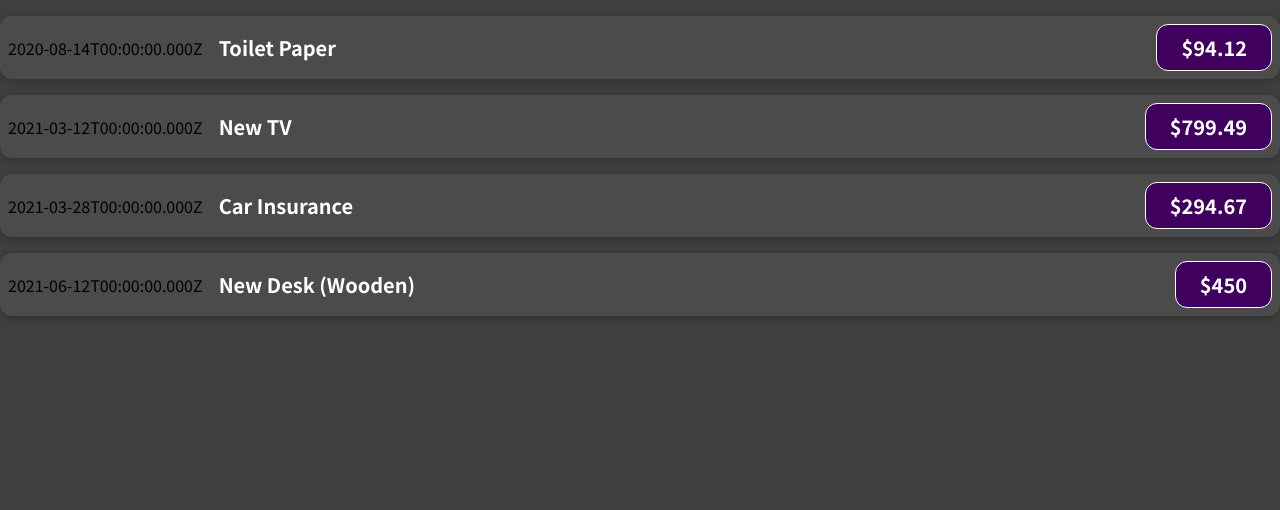
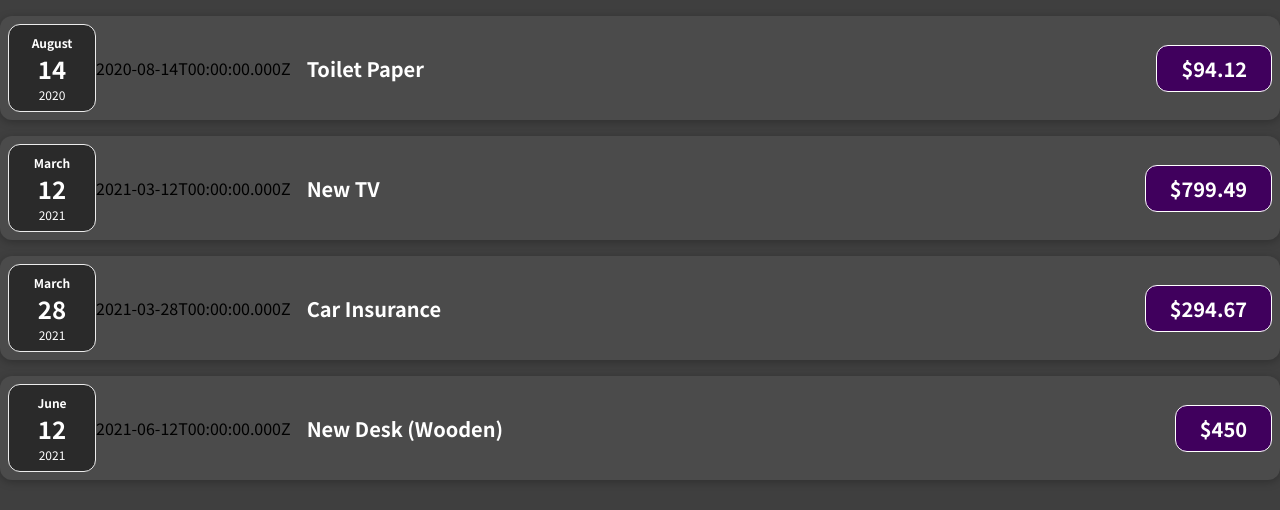
Before and after one commit to MunjeongDev/react-complete-guide, a JavaScript app: page / in a window 1280 px wide. Shown: the top 510 px of the page. Built offline with nearby package versions, Linux system fonts and the light colour scheme.

Commit message:
컴포넌트 분할:ExpenseDate

```diff
--- /dev/null
+++ b/src/components/ExpenseDate.css
@@ -0,0 +1,26 @@
+.expense-date {
+  display: flex;
+  flex-direction: column;
+  width: 5.5rem;
+  height: 5.5rem;
+  border: 1px solid #ececec;
+  background-color: #2a2a2a;
+  color: white;
+  border-radius: 12px;
+  align-items: center;
+  justify-content: center;
+}
+
+.expense-date__month {
+  font-size: 0.75rem;
+  font-weight: bold;
+}
+
+.expense-date__year {
+  font-size: 0.75rem;
+}
+
+.expense-date__day {
+  font-size: 1.5rem;
+  font-weight: bold;
+}
--- /dev/null
+++ b/src/components/ExpenseDate.js
@@ -0,0 +1,17 @@
+import './ExpenseDate.css';
+
+function ExpenseDate(props) {
+  const month = props.date.toLocaleString('en-US', { month: 'long' });
+  const day = props.date.toLocaleString('en-US', { day: '2-digit' });
+  const year = props.date.getFullYear();
+
+  return (
+    <div className="expense-date">
+      <div className="expense-date__month">{month}</div>
+      <div className="expense-date__day">{day}</div>
+      <div className="expense-date__year">{year}</div>
+    </div>
+  );
+}
+
+export default ExpenseDate;
--- a/src/components/ExpenseItem.js
+++ b/src/components/ExpenseItem.js
@@ -1,8 +1,10 @@
+import ExpenseDate from './ExpenseDate.js';
 import './ExpenseItem.css';
 
 function ExpenseItem(props) {
   return (
     <div className="expense-item">
+      <ExpenseDate date={props.date} />
       <div>{props.date.toISOString()}</div>
       <div className="expense-item__description">
         <h2>{props.title}</h2>
```
